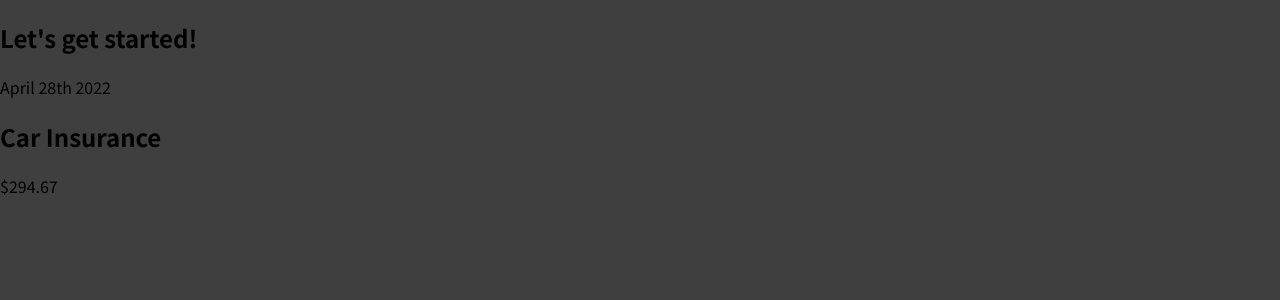
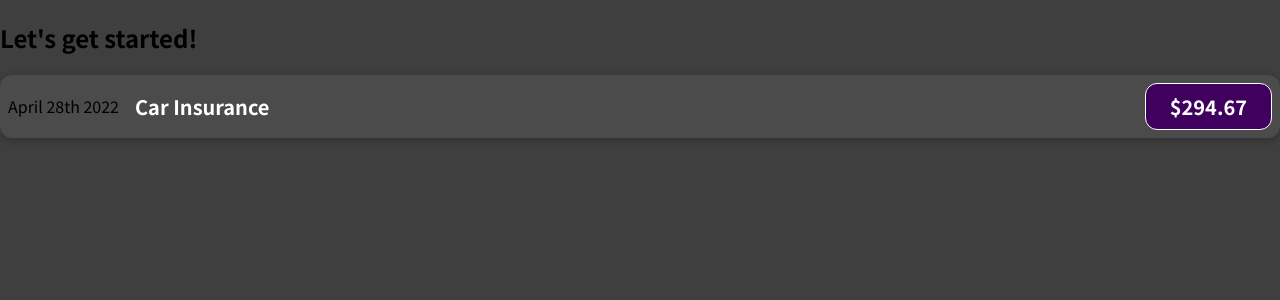
Before and after one commit to M4NS0/react-complete-guide, a JavaScript app in the folder react-app/: page / in a window 1280 px wide. Shown: the top 300 px of the page. Built offline with nearby package versions, Linux system fonts and the light colour scheme.

Commit message:
Adding css nameClasse

```diff
--- /dev/null
+++ b/react-app/src/components/ExpenseItem.css
@@ -0,0 +1,56 @@
+.expense-item {
+    display: flex;
+    justify-content: space-between;
+    align-items: center;
+    box-shadow: 0 2px 8px rgba(0, 0, 0, 0.25);
+    padding: 0.5rem;
+    margin: 1rem 0;
+    border-radius: 12px;
+    background-color: #4b4b4b;
+}
+
+.expense-item__description {
+    display: flex;
+    flex-direction: column;
+    gap: 1rem;
+    align-items: flex-end;
+    flex-flow: column-reverse;
+    justify-content: flex-start;
+    flex: 1;
+}
+
+.expense-item h2 {
+    color: #3a3a3a;
+    font-size: 1rem;
+    flex: 1;
+    margin: 0 1rem;
+    color: white;
+}
+
+.expense-item__price {
+    font-size: 1rem;
+    font-weight: bold;
+    color: white;
+    background-color: #40005d;
+    border: 1px solid white;
+    padding: 0.5rem;
+    border-radius: 12px;
+}
+
+@media (min-width: 580px) {
+    .expense-item__description {
+        flex-direction: row;
+        align-items: center;
+        justify-content: flex-start;
+        flex: 1;
+    }
+
+    .expense-item__description h2 {
+        font-size: 1.25rem;
+    }
+
+    .expense-item__price {
+        font-size: 1.25rem;
+        padding: 0.5rem 1.5rem;
+    }
+}
--- a/react-app/src/components/ExpenseItem.js
+++ b/react-app/src/components/ExpenseItem.js
@@ -1,3 +1,4 @@
+import './ExpenseItem.css';
 
 function ExpenseItem() {
     return (
```
